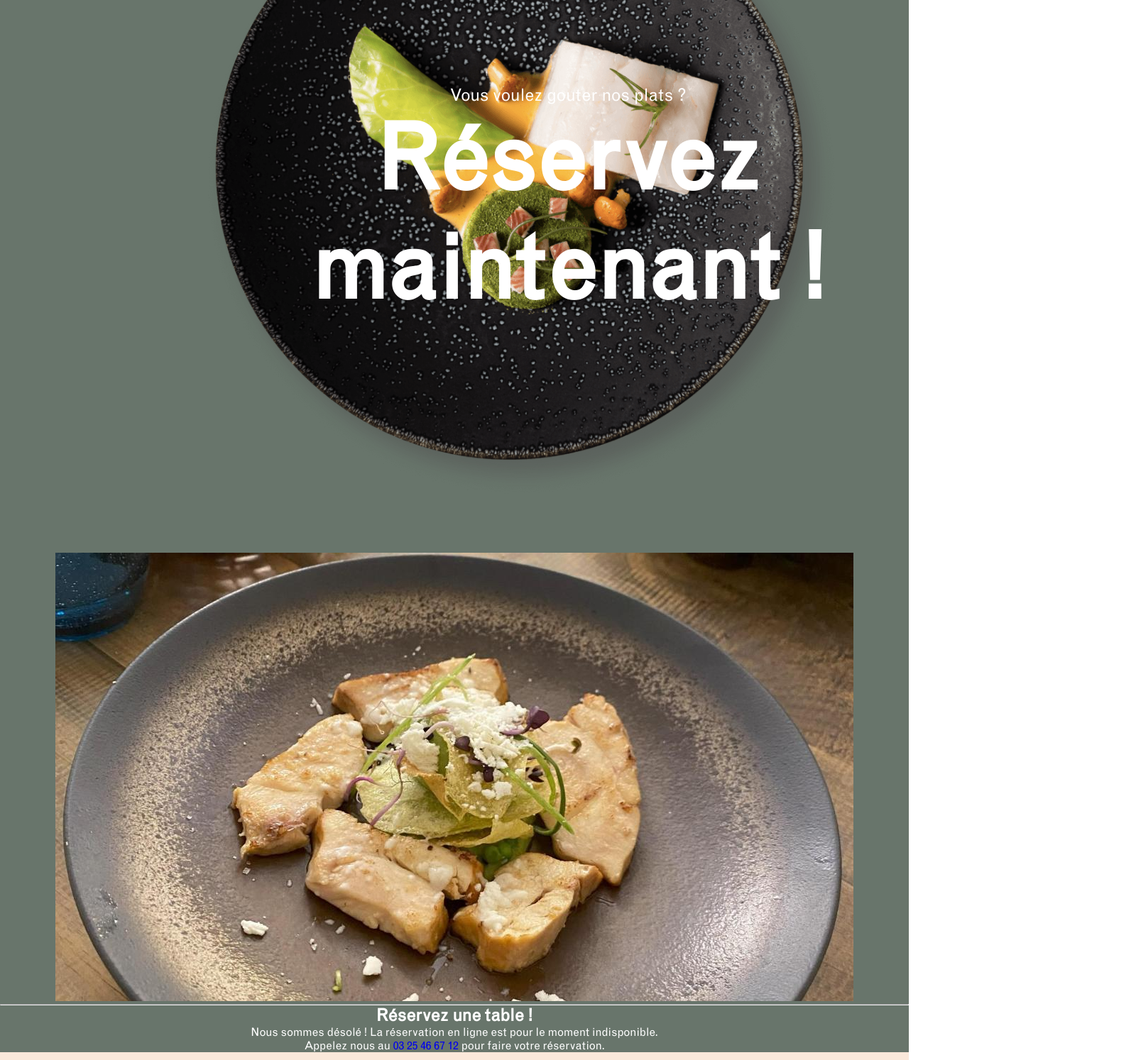
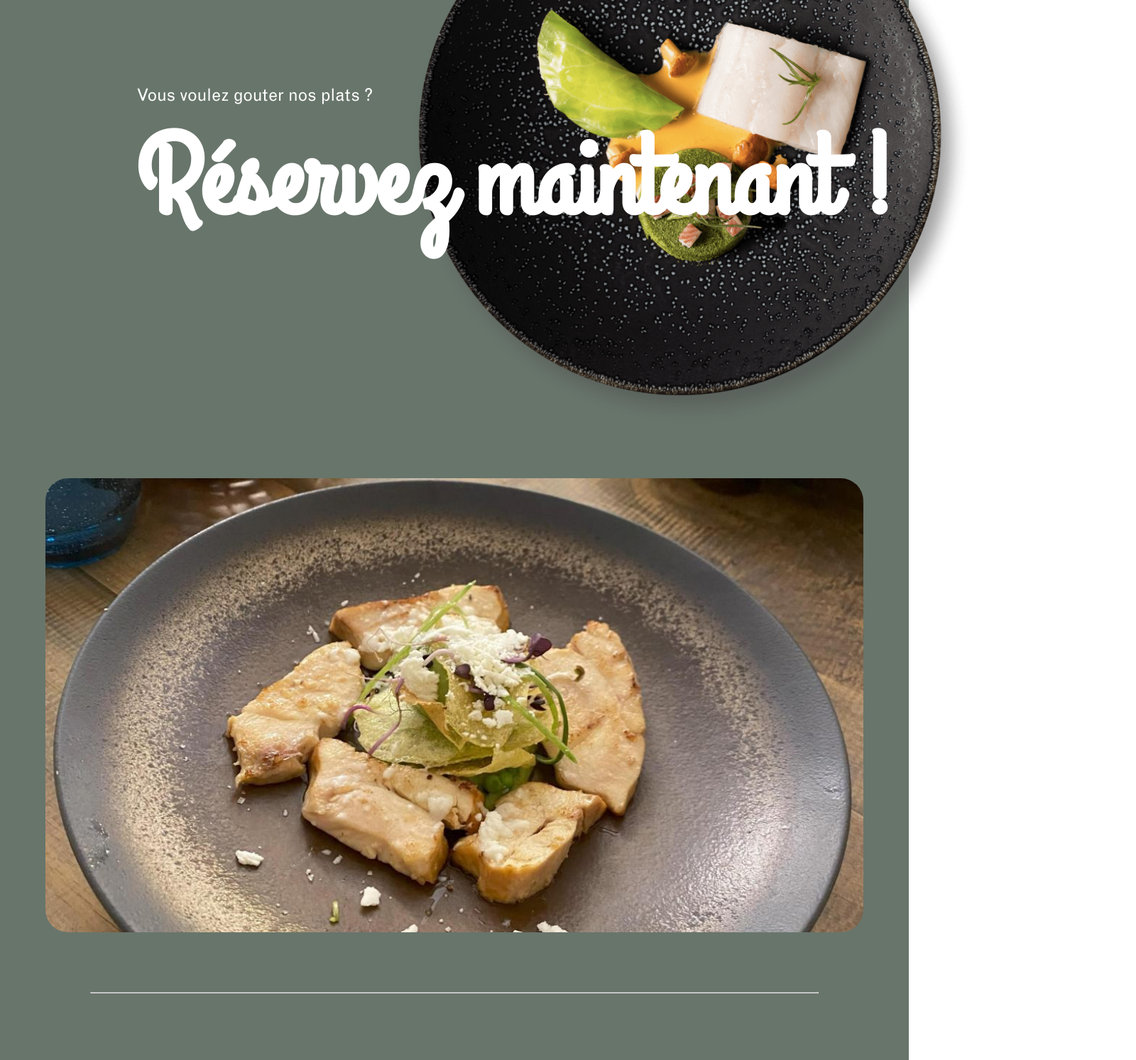
Before and after one commit to SarahOtmane/restaurant, a React (Create React App) app: page /reservation in a window 1280 px wide. Shown: the part 280-1774 px from the top of the page at 71% size, 1600 px wide, since content can reach past the window. Built offline with nearby package versions, Linux system fonts and the light colour scheme.

Commit message:
l ajout du css de la page reservation

```diff
--- a/src/App.css
+++ b/src/App.css
@@ -10,6 +10,7 @@
     7:= .section1
     8:= Accueil
     9:= Footer
+    10:= Reservation
 
 */
 
@@ -29,12 +30,12 @@
 }
 
 @font-face {
-    font-family: 'juliette';
-    src: url('./assets/fonts/juliette/juliette-lg5o0-webfont.eot'),
-         url('./assets/fonts/juliette/juliette-lg5o0-webfont.eot#iefix') format('embedded-opentype'),
-         url('./assets/fonts/juliette/juliette-lg5o0-webfont.woff2') format('woff2'),
-         url('./assets/fonts/juliette/juliette-lg5o0-webfont.woff') format('woff'),
-         url('./assets/fonts/juliette/juliette-lg5o0-webfont.svg#julietteregular')format('svg');
+    font-family: 'grand hotel';
+    src: url('./assets/fonts/grandHotel/grandhotel-regular-webfont.eot'),
+         url('./assets/fonts/grandHotel/grandhotel-regular-webfont.eot#efix') format('embedded-opentype'),
+         url('./assets/fonts/grandHotel/grandhotel-regular-webfont.woff2') format('woff2'),
+         url('./assets/fonts/grandHotel/grandhotel-regular-webfont.woff') format('woff'),
+         url('./assets/fonts/grandHotel/grandhotel-regular-webfont.svg#grand_hotelregular')format('svg');
     font-weight: normal;
     font-style: normal;
 }
@@ -75,8 +76,26 @@
     list-style-type: none;
 }
 
+h1, h2, h3, h4, .titre{
+    font-family: 'grand hotel', sans-serif;
+}
 
+hr{
+    width: 80%;
+    margin: 5rem auto;
+}
 
+.accueil .description .gauche, .accueil .horaires article,
+.accueil .paiement .droite, .accueil .aboutUs img,
+footer .gauche{
+    padding-left: 15rem;
+}
+
+.accueil .description .droite, .accueil .horaires img,
+.accueil .paiement .gauche, .accueil .aboutUs article,
+footer .droite{
+    padding-right: 15rem;
+}
 
 
 
@@ -144,6 +163,7 @@
 
 
 
+
 /* ----------- 5:= Header ----------- */
 .header{
     position: fixed;
@@ -182,21 +202,24 @@
 
 
 
+
+
+
 /* ----------- 6:= Home ----------- */
 .slide{
     max-height: 100vh;
 }
 
 .slide img{
-    width: 70%;
-    margin-top: -4rem;
+    width: 80%;
+    margin-top: -2rem;
 }
 
 .slide div{
     position: absolute;
     color: white;
     top: 40%;
-    left: 25%;
+    left: 20%;
 }
 
 .slide span{
@@ -205,7 +228,7 @@
 }
 
 .slide h2{
-    font-size: 8rem;
+    font-size: 9rem;
     margin-top: 4rem;
 }
 
@@ -217,17 +240,19 @@
 
 
 
+
+
 /* ----------- 7:= .section1 ----------- */
 main .section1 img{
-    width: 90rem;
-    margin-top: -2rem;
+    width: 80rem;
+    margin-left: 20rem;
+    margin-top: -1rem;
 }
 
 main .section1 article{
     position: absolute;
     top: 50%;
-    left: 25%;
-    text-align: center;
+    left: 15%;
 }
 
 main .section1 span{
@@ -235,8 +260,9 @@
 }
 
 main .section1 h1{
-    font-size: 8rem;
+    font-size: 10rem;
 }
+
 
 
 
@@ -249,23 +275,6 @@
     font-size: 3rem;
     margin-top: 5rem;
     margin-bottom: 4rem;
-}
-
-.accueil .description .gauche, .accueil .horaires article,
-.accueil .paiement .droite, .accueil .aboutUs img,
-footer .gauche{
-    padding-left: 15rem;
-}
-
-.accueil .description .droite, .accueil .horaires img,
-.accueil .paiement .gauche, .accueil .aboutUs article,
-footer .droite{
-    padding-right: 15rem;
-}
-
-.accueil hr{
-    width: 80%;
-    margin: 5rem auto;
 }
 
 /* section2 : description */
@@ -346,6 +355,18 @@
     font-size: 1.5rem;
 }
 
+/* section6 : service et paiement */
+.accueil .service .icon{
+    font-size: 4rem;
+    margin: auto;
+    margin-bottom: 1rem;
+}
+
+.accueil .service .icon + span{
+    font-size: 1.6rem;
+    margin: auto;
+    margin-bottom: 1rem;
+}
 
 /* section7 : galerie */
 .accueil .galerie{
@@ -376,6 +397,10 @@
 
 
 
+
+
+
+
 /* ----------- 9:= Footer ----------- */
 footer{
     background-color: var(--beige);
@@ -386,3 +411,34 @@
 footer li, footer div{
     margin: 1rem 0;
 }
+
+
+
+
+
+/* ----------- 10:= Reservation ----------- */
+.reservation .info img{
+    width: 90%;
+    height: 40rem;
+    border-radius: 2rem;
+}
+
+.reservation h2{
+    font-size: 5rem;
+    margin-top: 5rem;
+    margin-bottom: 4rem;
+}
+
+.reservation .info article{
+    font-size: 1.8rem;
+    padding-bottom: 10rem;
+}
+
+.reservation .info p:first-child{
+    margin-bottom: 1rem;
+}
+
+.reservation .info .link{
+    color: var(--noir);
+    font-weight: bold;
+}
```
